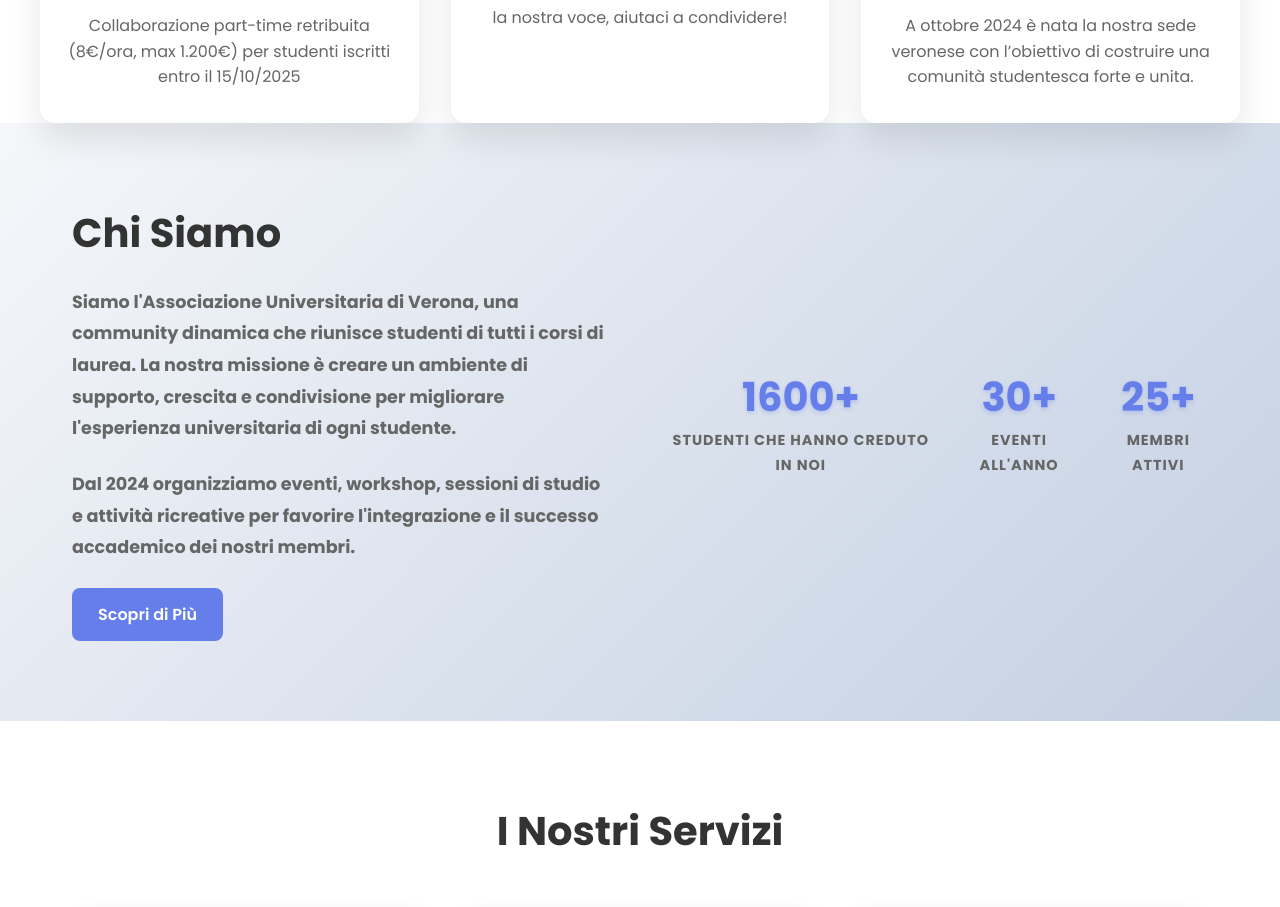
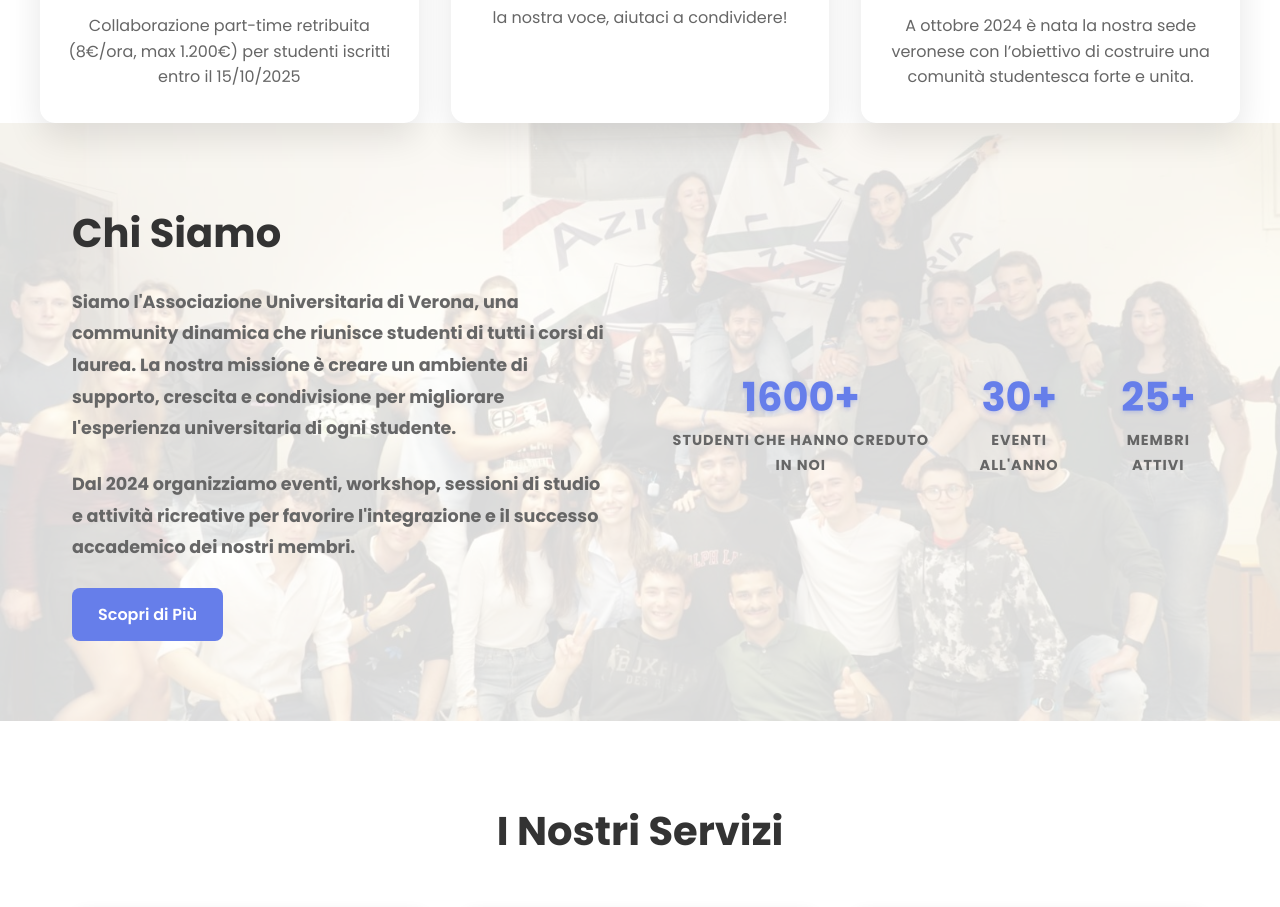
Before and after one commit to AUVerona/Azionesito2, a React (Vite) app: page /#/ in a window 1280 px wide. Shown: the part 953-1860 px from the top of the page. Built offline with nearby package versions, Linux system fonts and the light colour scheme.

Commit message:
Fix: risolto problema immagine 404 usando import corretto per GitHub Pages

```diff
--- a/src/pages/HomePage.tsx
+++ b/src/pages/HomePage.tsx
@@ -4,6 +4,7 @@ import Navbar from '../components/Navbar'
 import Hero from '../components/Hero'
 import ElevatedCards from '../components/ElevatedCards'
 import Footer from '../components/Footer'
+import fotoDigruppo from '../assets/fotodigruppo.jpeg'
 import './HomePage.css'
 
 const HomePage: React.FC = () => {
@@ -14,8 +15,24 @@ const HomePage: React.FC = () => {
       <ElevatedCards />
 
       {/* Sezione Chi Siamo Preview */}
-      <section className="about-preview">
-        <div className="container">
+      <section className="about-preview" style={{
+        backgroundImage: `url(${fotoDigruppo})`,
+        backgroundAttachment: 'fixed',
+        backgroundSize: 'cover',
+        backgroundPosition: 'center',
+        backgroundRepeat: 'no-repeat',
+        position: 'relative'
+      }}>
+        <div style={{
+          position: 'absolute',
+          top: 0,
+          left: 0,
+          right: 0,
+          bottom: 0,
+          backgroundColor: 'rgba(255, 255, 255, 0.85)',
+          zIndex: 1
+        }}></div>
+        <div className="container" style={{ position: 'relative', zIndex: 2 }}>
           <div className="about-content">
             <div className="about-text">
               <h2>Chi Siamo</h2>
```
Also changed, not shown: src/vite-env.d.ts (+26 -0 lines), src/assets/fotodigruppo.jpeg (added), 13 other files (tests, documents, lock files or other folders).
